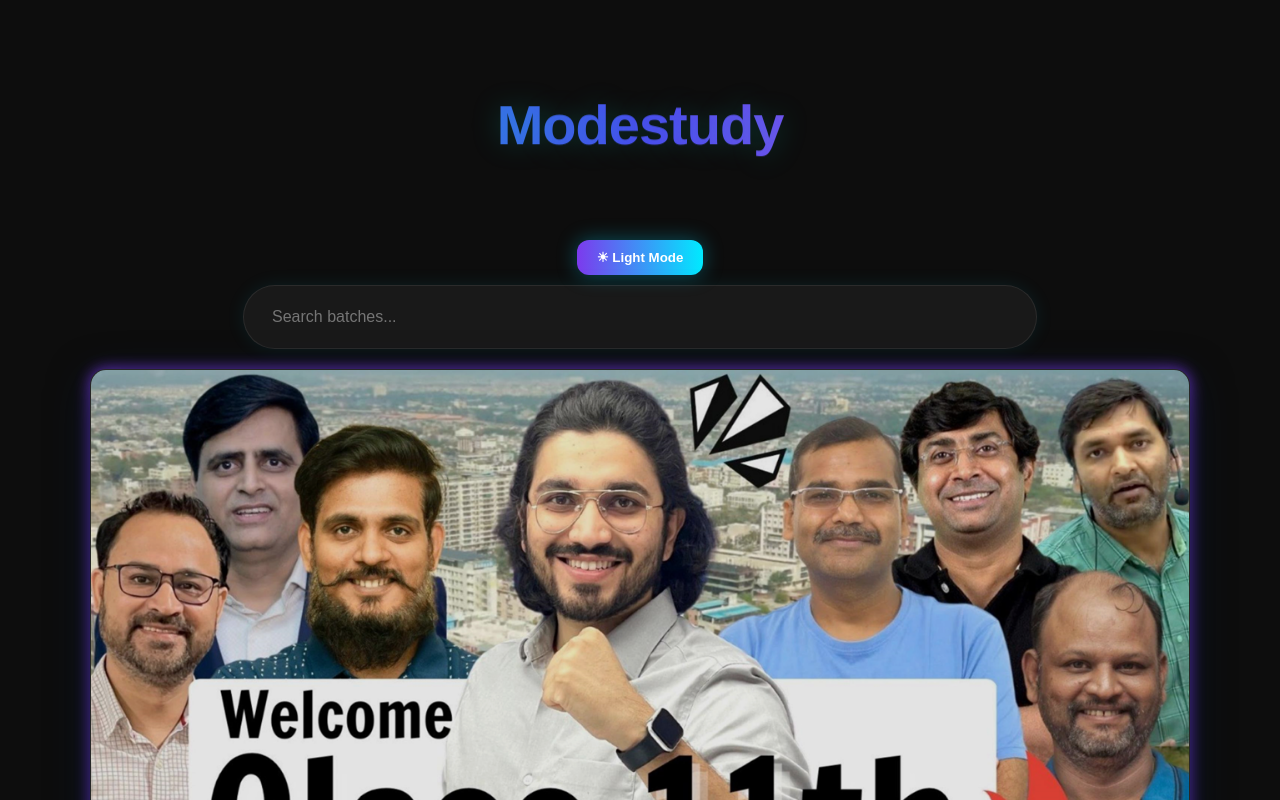
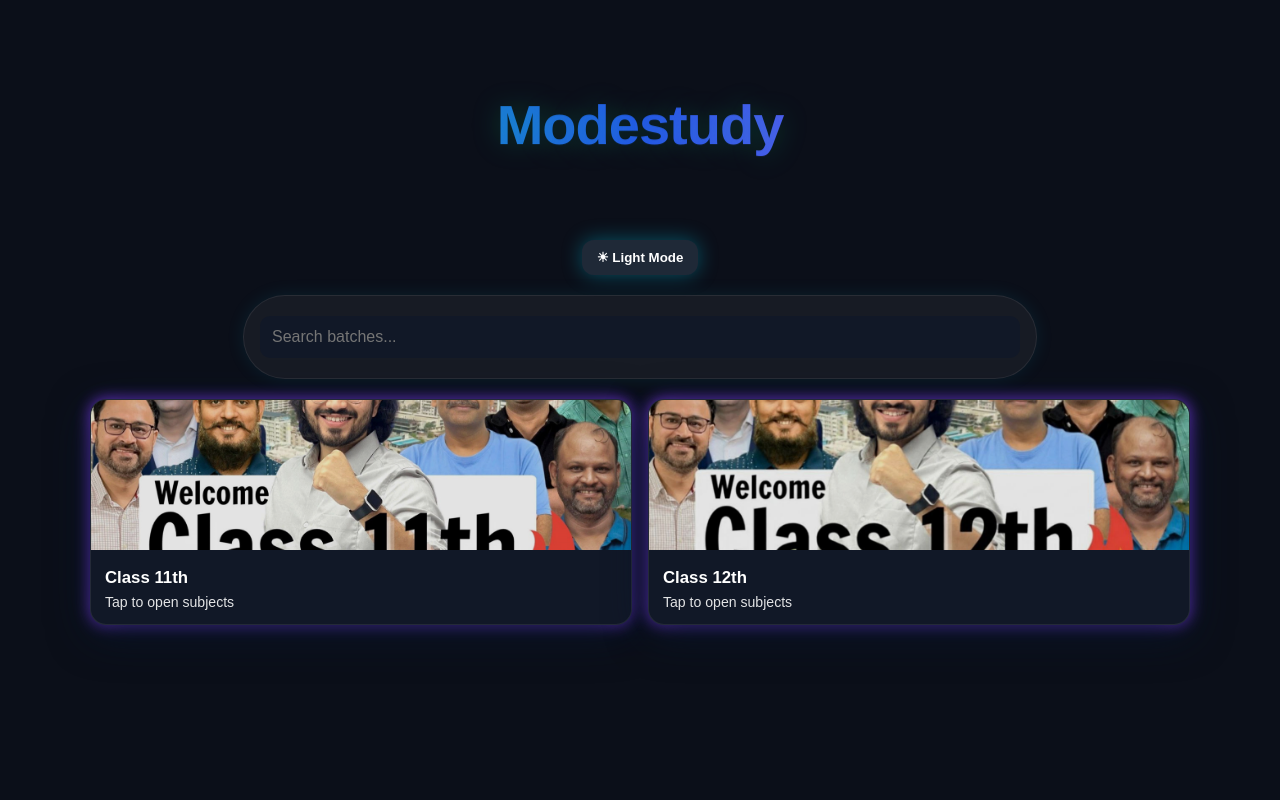
Before and after one commit to Moderatorboy/modistudy, a React (Vite) app: page / in a window 1280 px wide. Shown: the top 800 px of the page. Built offline with nearby package versions, Linux system fonts and the light colour scheme.

Commit message:
Update index.css

```diff
--- a/src/index.css
+++ b/src/index.css
@@ -1,152 +1,158 @@
 body {
-  background: #0d0d0d;
-  color: white;
   margin: 0;
+  background: #0b0f19;
   font-family: Poppins, sans-serif;
+  color: #fff;
 }
 
 .alt-theme {
-  background: white;
-  color: black;
+  background: #ffffff;
+  color: #000;
 }
 
+/* Top Header */
 .hero {
   text-align: center;
   padding: 20px 0;
 }
 
 .logo {
-  font-size: 38px;
+  font-size: 36px;
   font-weight: 700;
-  background: linear-gradient(45deg, #ff00c8, #00e0ff);
+  background: linear-gradient(45deg, #6df, #9df);
   -webkit-background-clip: text;
   color: transparent;
 }
 
-.search-box {
+/* Search */
+.search-box input {
   width: 90%;
-  margin: 0 auto 20px;
-}
-
-.search-box input {
-  width: 100%;
+  margin: 10px auto;
+  display: block;
   padding: 12px;
-  border-radius: 12px;
+  border-radius: 10px;
   border: none;
   outline: none;
+  background: #111827;
+  color: white;
   font-size: 16px;
 }
 
+/* Theme Button */
 .theme-toggle {
   margin: 10px auto;
   display: block;
-  padding: 10px 20px;
+  padding: 10px 15px;
+  border: 0;
   border-radius: 12px;
-  border: none;
+  background: #1f2937;
+  color: white;
   cursor: pointer;
 }
 
-.back-nav button {
-  margin-left: 20px;
-  margin-bottom: 10px;
-  padding: 10px 18px;
-  border-radius: 10px;
-  border: none;
-}
-
+/* Grid Cards */
 .grid {
   width: 90%;
-  margin: 20px auto;
+  margin: auto;
   display: grid;
-  grid-template-columns: 1fr;
-  gap: 20px;
+  gap: 16px;
+  grid-template-columns: repeat(auto-fit, minmax(260px, 1fr));
 }
 
 .card {
-  background: #151515;
+  background: #111827;
   border-radius: 16px;
-  overflow: hidden;
   cursor: pointer;
   transition: 0.3s;
-}
-
-.card img {
-  width: 100%;
-  height: auto;
-  display: block;
+  overflow: hidden;
 }
 
 .card:hover {
   transform: scale(1.02);
 }
 
+.img-wrap {
+  width: 100%;
+  aspect-ratio: 16/9;
+}
+
+.img-wrap img {
+  width: 100%;
+  height: 100%;
+  object-fit: cover;
+}
+
 .meta {
   padding: 12px;
 }
 
+.name {
+  font-size: 20px;
+  font-weight: 600;
+}
+
+/* Lists */
 .list {
   width: 90%;
-  margin: 0 auto;
+  margin: auto;
 }
 
 .list button {
   width: 100%;
+  margin: 8px 0;
   padding: 14px;
-  margin: 8px 0;
-  border-radius: 12px;
-  background: #1e1e1e;
-  border: none;
+  border: 0;
+  border-radius: 10px;
+  background: #1f2937;
   color: white;
   font-size: 16px;
+  text-align: left;
 }
 
-.resources a {
-  display: inline-block;
-  margin-right: 12px;
-  color: #00e0ff;
+/* Lecture button */
+.lec-btn {
+  display: flex;
+  align-items: center;
+  gap: 10px;
 }
 
-.quote {
-  opacity: 0.7;
-  font-size: 14px;
-  text-align: center;
-  margin-top: 15px;
+.lec-btn input {
+  transform: scale(1.5);
 }
 
-.video-box {
-  width: 90%;
-  margin: 0 auto;
-  position: relative;
+/* Video area */
+.embed iframe {
+  width: 100%;
+  height: 260px;
+  border: none;
+  border-radius: 12px;
 }
 
-.video-box iframe {
-  width: 100%;
-  height: 60vh;
-  border-radius: 16px;
-  border: none;
-}
-
-.end-screen {
-  position: absolute;
-  top: 0;
-  left: 0;
-  width: 100%;
-  height: 100%;
-  background: rgba(0,0,0,0.85);
-  z-index: 10;
-  display: flex;
-  flex-direction: column;
-  justify-content: center;
-  align-items: center;
-  backdrop-filter: blur(6px);
+/* Quotes */
+.quote-box {
+  margin: 20px auto;
+  width: 90%;
+  background: #111827;
+  padding: 12px;
+  border-radius: 12px;
+  font-size: 17px;
   text-align: center;
 }
 
-.end-screen button {
-  margin-top: 10px;
-  padding: 12px 20px;
-  border-radius: 12px;
-  border: none;
-  background: #ff00c8;
-  color: white;
+.progress-box {
+  margin-bottom: 15px;
 }
+
+.progress-bar {
+  width: 100%;
+  height: 8px;
+  background: #333;
+  border-radius: 6px;
+  margin-top: 6px;
+}
+
+.progress-fill {
+  height: 100%;
+  background: #4ade80;
+  border-radius: 6px;
+}
```
